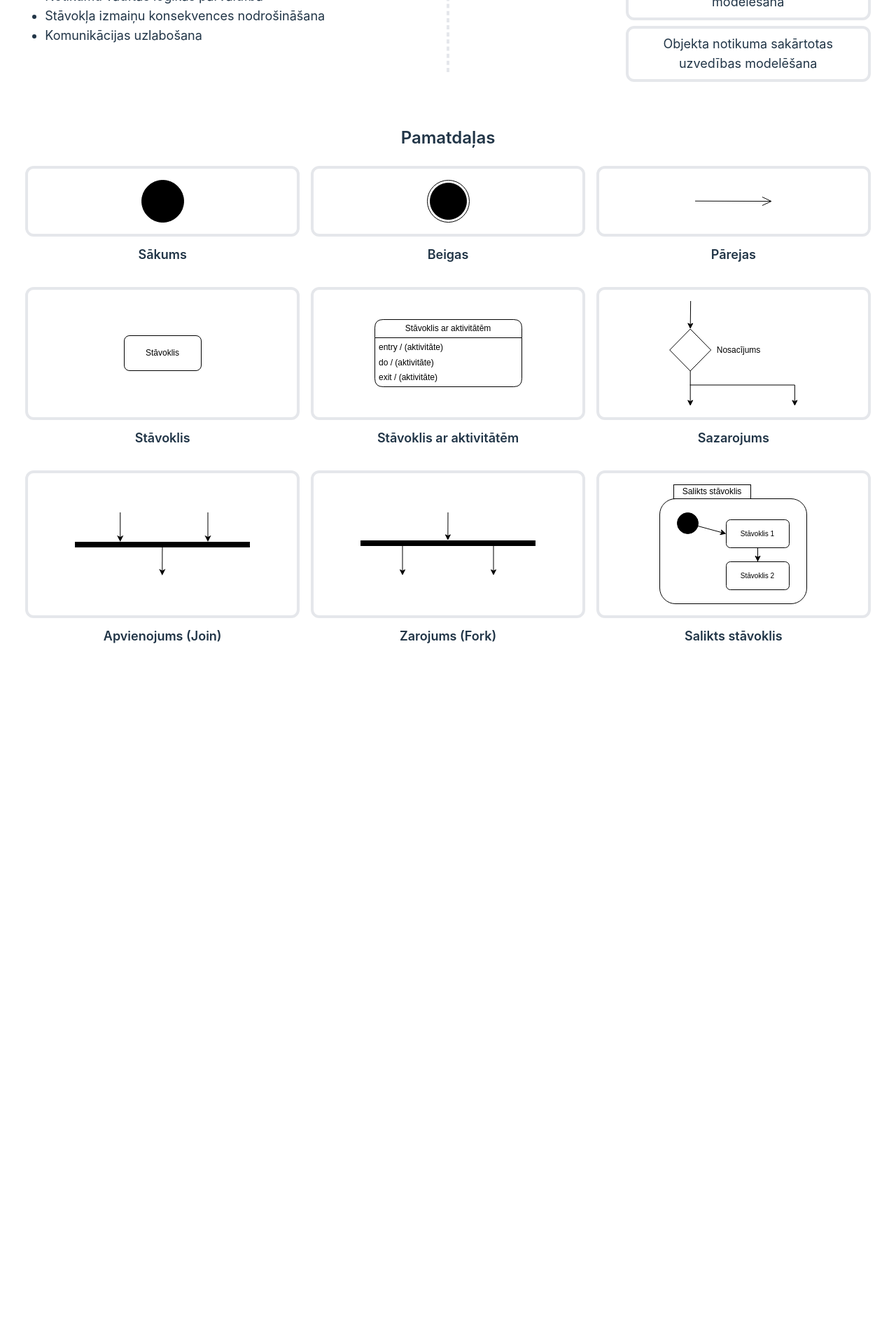
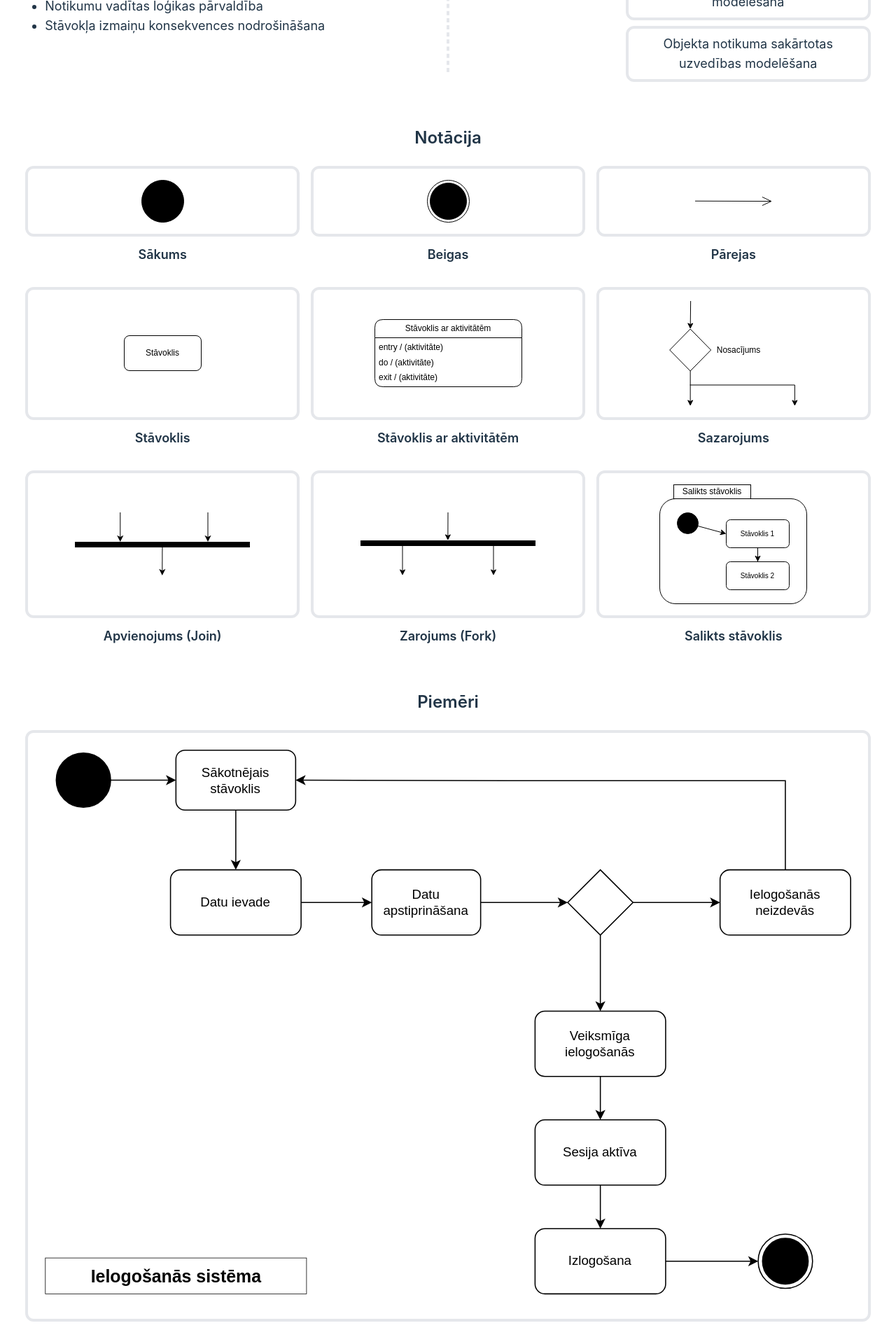
Before and after one commit to BoiBobbyBo/uml-diagrams, a React (Vite) app: page /state in a window 1280 px wide. Shown: the part 943-2863 px from the top of the page at 70% size. Before the commit the page ends 1898 px from the top, so only its background shows below. Built offline with nearby package versions, Linux system fonts and the light colour scheme.

Commit message:
Examples

```diff
--- a/src/pages/state/StatePage.jsx
+++ b/src/pages/state/StatePage.jsx
@@ -4,6 +4,7 @@ import About from "./components/about/About";
 import Purpose from "./components/purpose/Purpose";
 import UseCases from "./components/useCases/UseCases";
 import Elements from "./components/elements/Elements";
+import Examples from "./components/examples/Examples";
 
 class StatePage extends Component {
   constructor(props) {
@@ -26,6 +27,7 @@ class StatePage extends Component {
         <Purpose />
         <UseCases />
         <Elements />
+        <Examples />
       </div>
     );
   }
--- a/src/pages/state/components/elements/Elements.jsx
+++ b/src/pages/state/components/elements/Elements.jsx
@@ -15,7 +15,7 @@ class Elements extends Component {
   render() {
     return (
       <div className="flex flex-col gap-6">
-        <h3 className="font-semibold text-2xl">Pamatdaļas</h3>
+        <h3 className="font-semibold text-2xl">Notācija</h3>
 
         <div className="grid grid-cols-1 sm:grid-cols-2 lg:grid-cols-3 auto-rows-auto gap-x-4 gap-y-8">
           {elements.map((item, index) => {
--- /dev/null
+++ b/src/pages/state/components/examples/Examples.jsx
@@ -0,0 +1,32 @@
+import { PureComponent as Component } from "react";
+
+const propTypes = {};
+
+const defaultProps = {};
+
+class Examples extends Component {
+  constructor(props) {
+    super(props);
+  }
+
+  render() {
+    return (
+      <div className="flex flex-col gap-6">
+        <h3 className="font-semibold text-2xl">Piemēri</h3>
+
+        <div className="flex gap-6 justify-center">
+          <img
+            src="/src/assets/images/state/examples/state_login.svg"
+            className="border-4 border-solid rounded-xl p-6 w-full"
+          />
+        </div>
+      </div>
+    );
+  }
+}
+
+Examples.propTypes = propTypes;
+
+Examples.defaultProps = defaultProps;
+
+export default Examples;
--- a/src/pages/state/components/purpose/points.js
+++ b/src/pages/state/components/purpose/points.js
@@ -5,15 +5,15 @@ const points = [
   },
   {
     title: "Darbplūsmu un procesu vadība",
-    desc: "Attēlo dažādas stadijas, lēmumus un stāvokļu pārejas biznesa procesos vai darbplūsmās",
+    desc: "Definē un pārvalda darbplūsmas, izmantojot stāvokļus un pārejas",
   },
   {
     title: "Sistēmas uzvedības attēlošana",
-    desc: "Fiksē, kā sistēma reaģē un maina stāvokļus, reaģējot uz dažādiem notikumiem",
+    desc: "Fiksē, kā sistēma maina stāvokļus, reaģējot uz dažādiem notikumiem",
   },
   {
     title: "Notikumu vadītas sistēmas",
-    desc: "Parāda stāvokļu maiņu, ko izraisījuši specifiski notikumi vai ievades, bieži izmantots programmatūras un iegultās sistēmās",
+    desc: "Parāda stāvokļu maiņu, ko izraisījuši specifiski notikumi vai ievades",
   },
 ];
 
--- a/src/pages/state/components/useCases/list.js
+++ b/src/pages/state/components/useCases/list.js
@@ -10,5 +10,4 @@ export const problems = [
   "Stāvokļa pāreju izsekošana",
   "Notikumu vadītas loģikas pārvaldība",
   "Stāvokļa izmaiņu konsekvences nodrošināšana",
-  "Komunikācijas uzlabošana",
 ];
```
Also changed, not shown: src/assets/images/component/examples/component_login.svg (added), src/assets/images/state/examples/state_login.svg (added).
